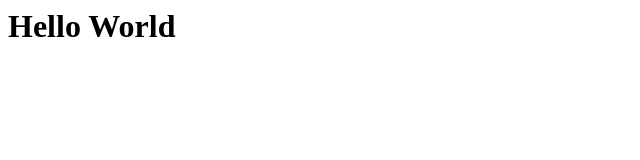
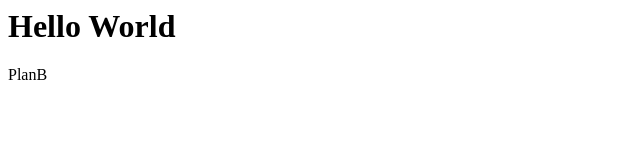
Before and after one commit to xiaojunhung/ProjectB, a plain HTML site: page index.html in a window 1280 px wide. Shown: the full height of the page, 0-640 px from the left. Drawn offline with Linux system fonts and the light colour scheme.

Commit message:
Run PlanB
新增<p>至<body>內容為PlanB

```diff
--- a/index.html
+++ b/index.html
@@ -6,5 +6,6 @@
     </head>
     <body>
         <h1>Hello World</h1>
+        <p>PlanB</p>
     </body>
 </html>
```
